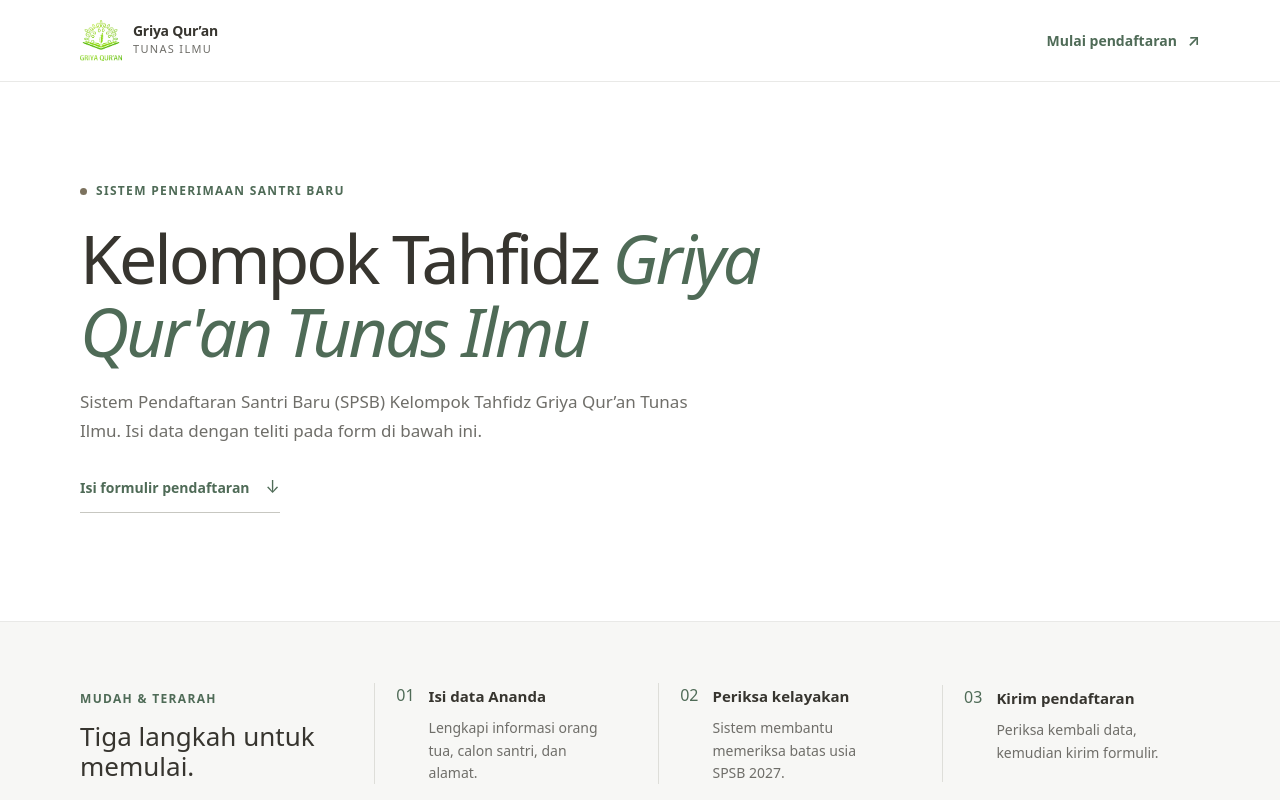
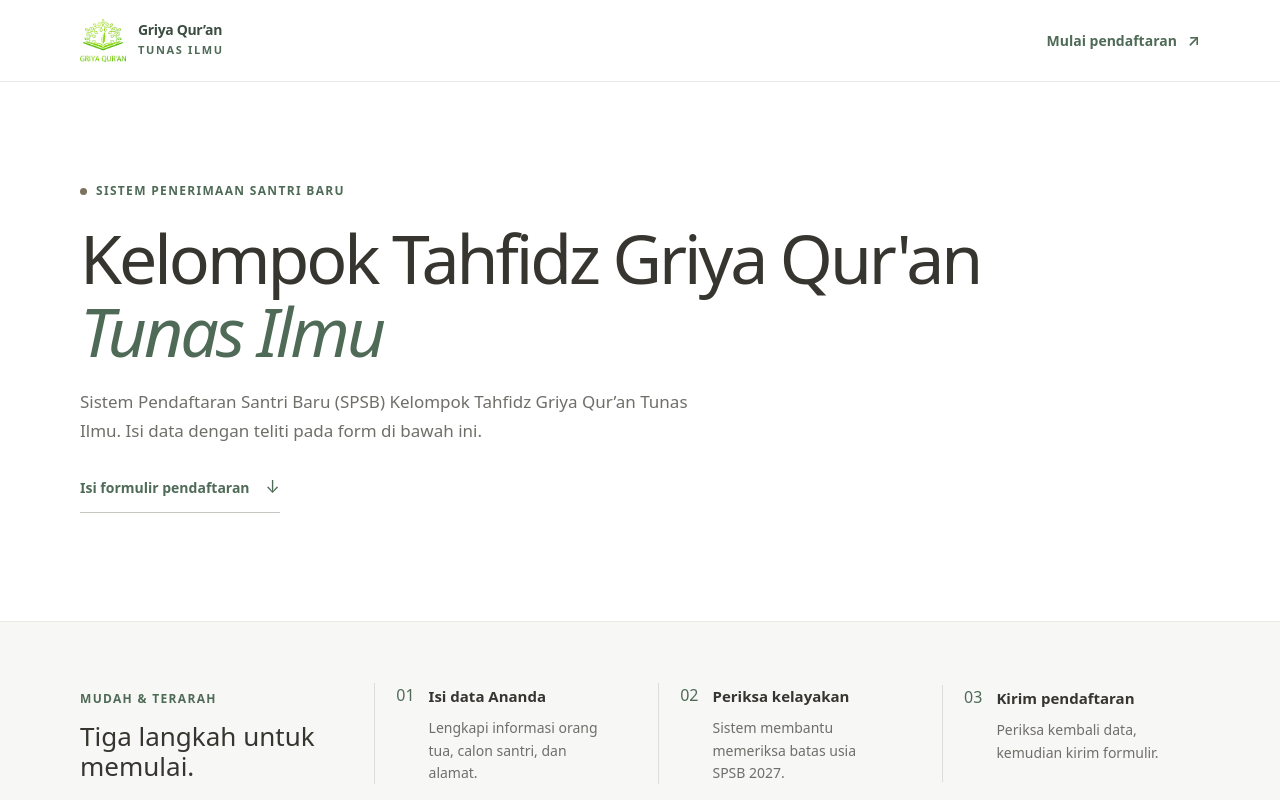
Before and after one commit to miqbalputra/ppdb-keltahfidz, a website: page public/index.html in a window 1280 px wide. Shown: the top 800 px of the page. Drawn offline with Linux system fonts and the light colour scheme; no server answers.

Commit message:
Polish Griya Qur'an brand styling

```diff
--- a/public/app.css
+++ b/public/app.css
@@ -31,11 +31,11 @@
 [hidden] { display: none !important; }
 .shell { width: min(1120px, calc(100% - 64px)); margin-inline: auto; }
 .topbar { height: 82px; padding-inline: max(32px, calc((100vw - 1120px) / 2)); display: flex; align-items: center; justify-content: space-between; border-bottom: 1px solid rgba(40, 83, 67, .12); }
-.brand { min-height: 44px; display: inline-flex; gap: 11px; align-items: center; text-decoration: none; }
-.brand-logo { width: 42px; height: 42px; display: block; flex: 0 0 auto; object-fit: contain; }
-.brand-copy { display: grid; gap: 2px; }
-.brand-copy strong { font-size: 13px; line-height: 1; letter-spacing: -.02em; }
-.brand-copy small { color: var(--muted); font-size: 10px; letter-spacing: .12em; text-transform: uppercase; }
+.brand { min-height: 44px; display: inline-flex; gap: 12px; align-items: center; text-decoration: none; }
+.brand-logo { width: 46px; height: 46px; display: block; flex: 0 0 auto; object-fit: contain; }
+.brand-copy { display: grid; gap: 3px; }
+.brand-copy strong { color: var(--green-dark); font-size: 14px; line-height: 1.05; font-weight: 700; letter-spacing: -.025em; }
+.brand-copy small { color: var(--green); font-size: 9px; font-weight: 700; letter-spacing: .15em; text-transform: uppercase; }
 .topbar-link, .topbar-label { color: var(--green); font-size: 12px; font-weight: 600; text-decoration: none; }
 .topbar-link span { padding-left: 7px; font-size: 16px; }
 .hero { min-height: 570px; position: relative; display: grid; grid-template-columns: 1.04fr .96fr; align-items: center; padding-top: 32px; padding-bottom: 64px; }
@@ -267,7 +267,7 @@
 @media (max-width: 580px) {
   .shell { width: calc(100% - 36px); }
   .topbar { height: 69px; padding-inline: 18px; }
-  .brand-logo { width: 38px; height: 38px; }
+  .brand-logo { width: 42px; height: 42px; }
   .topbar-link { font-size: 10px; }
   .hero { min-height: auto; grid-template-columns: 1fr; padding-top: 65px; padding-bottom: 55px; }
   .hero h1 { margin-top: 20px; font-size: 54px; }
@@ -605,8 +605,9 @@
   padding-bottom: clamp(52px, 9vw, 100px);
 }
 .hero-art, .hero-footnote { display: none; }
-.hero-copy { max-width: 760px; }
-.hero h1 { margin-top: 20px; font-size: clamp(42px, 8vw, 68px); }
+.hero-copy { max-width: 1120px; }
+.hero h1 { margin-top: 20px; font-size: clamp(42px, 5.8vw, 68px); }
+.hero h1 > span, .hero h1 > em { display: block; }
 .hero-lede { max-width: 620px; }
 .steps-band { border-block: 1px solid var(--border); }
 .steps-grid { padding-block: 32px; }
@@ -621,7 +622,7 @@
   .shell { width: min(100% - 36px, 560px); }
   .topbar { height: 68px; padding-inline: 18px; }
   .hero { padding-block: 48px; }
-  .hero h1 { font-size: clamp(39px, 11vw, 54px); }
+  .hero h1 { font-size: clamp(18px, 5.8vw, 36px); }
   .steps-grid { grid-template-columns: 1fr; gap: 18px; padding-block: 28px; }
   .steps-intro h2 br { display: none; }
   .step-card { padding-block: 13px; }
--- a/public/index.html
+++ b/public/index.html
@@ -24,7 +24,7 @@
     <section class="hero shell">
       <div class="hero-copy">
         <div class="eyebrow"><span class="eyebrow-dot"></span> SISTEM PENERIMAAN SANTRI BARU</div>
-        <h1>Kelompok Tahfidz <em>Griya Qur'an Tunas Ilmu</em></h1>
+        <h1><span>Kelompok Tahfidz Griya Qur'an</span><em>Tunas Ilmu</em></h1>
         <p class="hero-lede">Sistem Pendaftaran Santri Baru (SPSB) Kelompok Tahfidz Griya Qur’an Tunas Ilmu. Isi data dengan teliti pada form di bawah ini.</p>
         <a class="text-link" href="#form">Isi formulir pendaftaran <span aria-hidden="true">↓</span></a>
       </div>
```
Also changed, not shown: tests/frontend.test.ts (+1 -1 lines).
